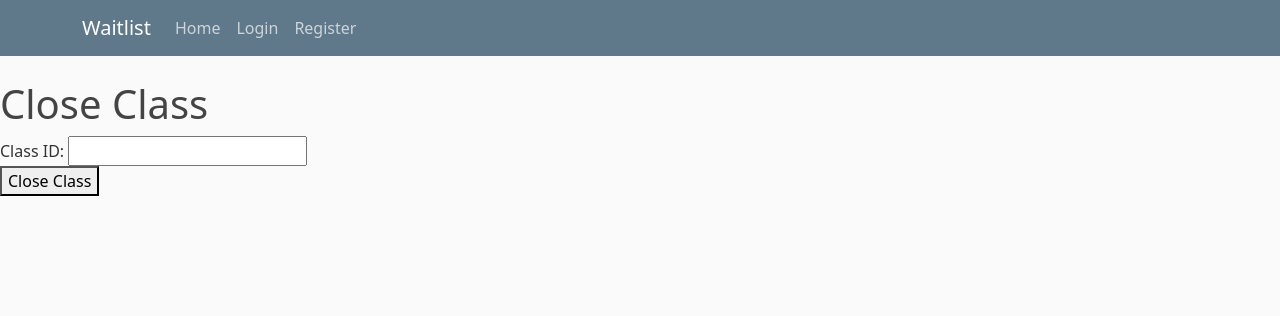
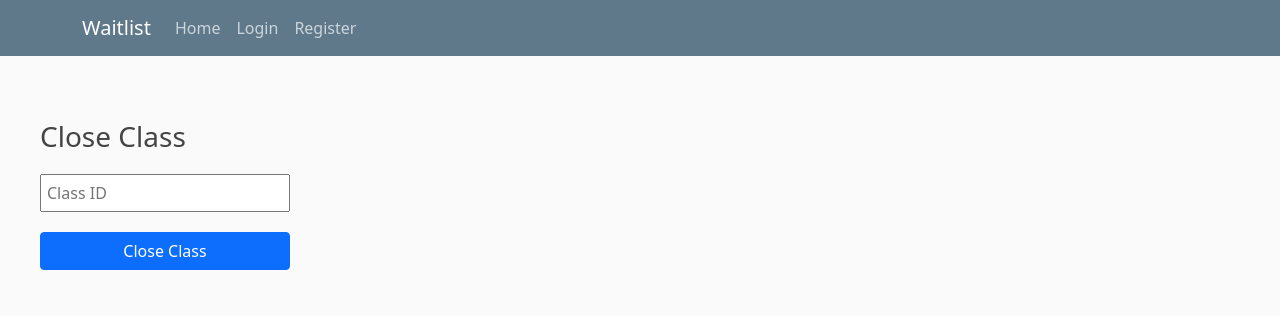
Before and after one commit to MightyThor10/waitlist, a Django app: page /studenthome/closeclass/ in a window 1280 px wide. Shown: the top 316 px of the page. Run offline with Django 4.2, Linux system fonts and the light colour scheme.

Commit message:
Update styling on close class html

```diff
--- a/Code/studentview/templates/studentview/close_class.html
+++ b/Code/studentview/templates/studentview/close_class.html
@@ -1,14 +1,15 @@
 {% extends "studentview/base.html" %}
 {% block content %}
-    <h1>Close Class</h1>
+<div style="padding:40px;">
+    <h3 style="margin-bottom:20px">Close Class</h3>
     {% for message in messages %}
         <div{% if message.tags %} class="{{ message.tags }}"{% endif %}>{{ message }}</div>
     {% endfor %}
     <form method="post">
         {% csrf_token %}
-        <label for="classID">Class ID:</label>
-        <input type="text" name="classID" required>
+        <input type="text" name="classID" placeholder="Class ID" style="padding:5px;margin-bottom:20px;width:250px;" required>
         <br>
-        <button type="submit">Close Class</button>
+        <button type="submit" style="width:250px" class="btn btn-primary">Close Class</button>
     </form>
+</div>
 {% endblock content %}
```
